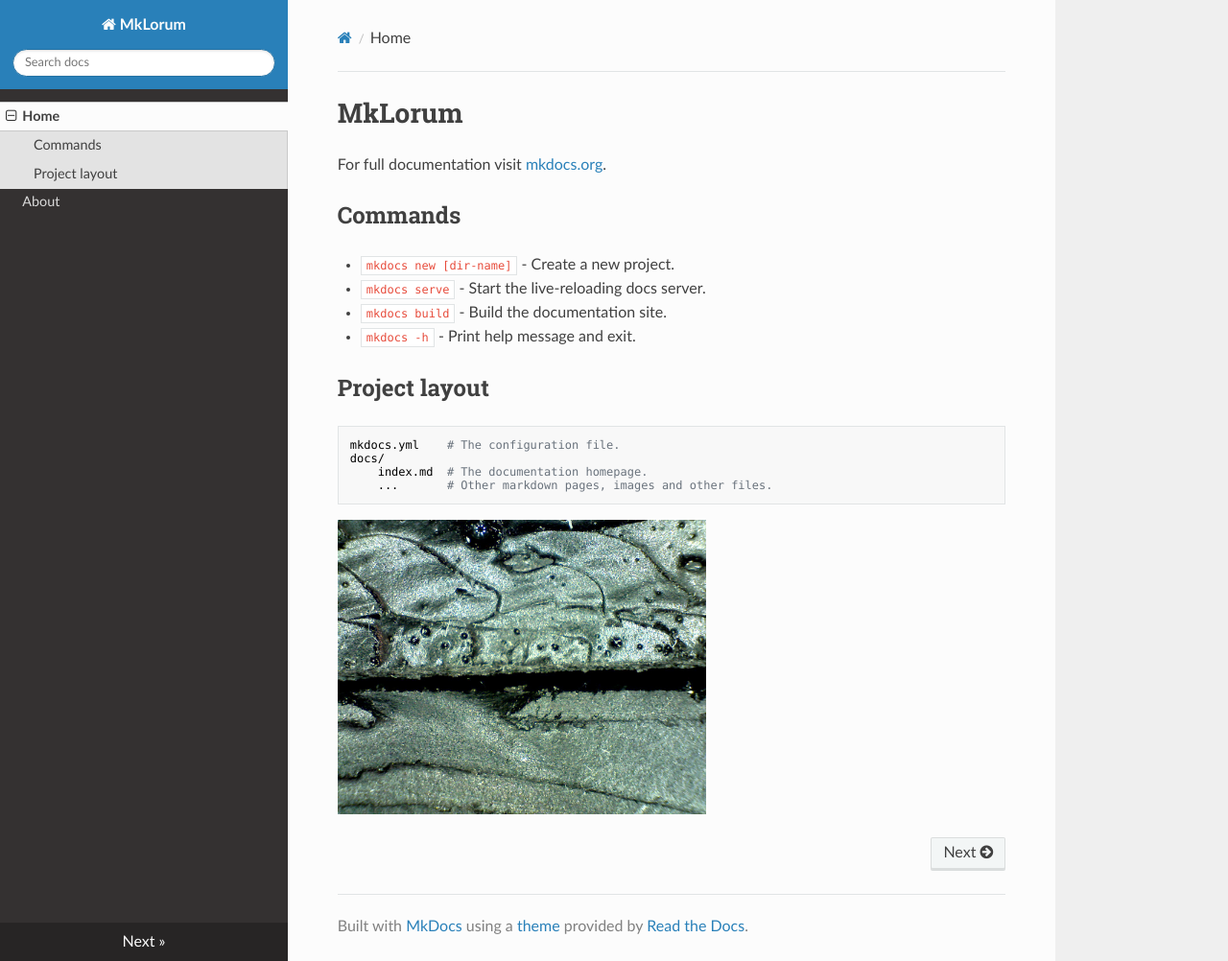
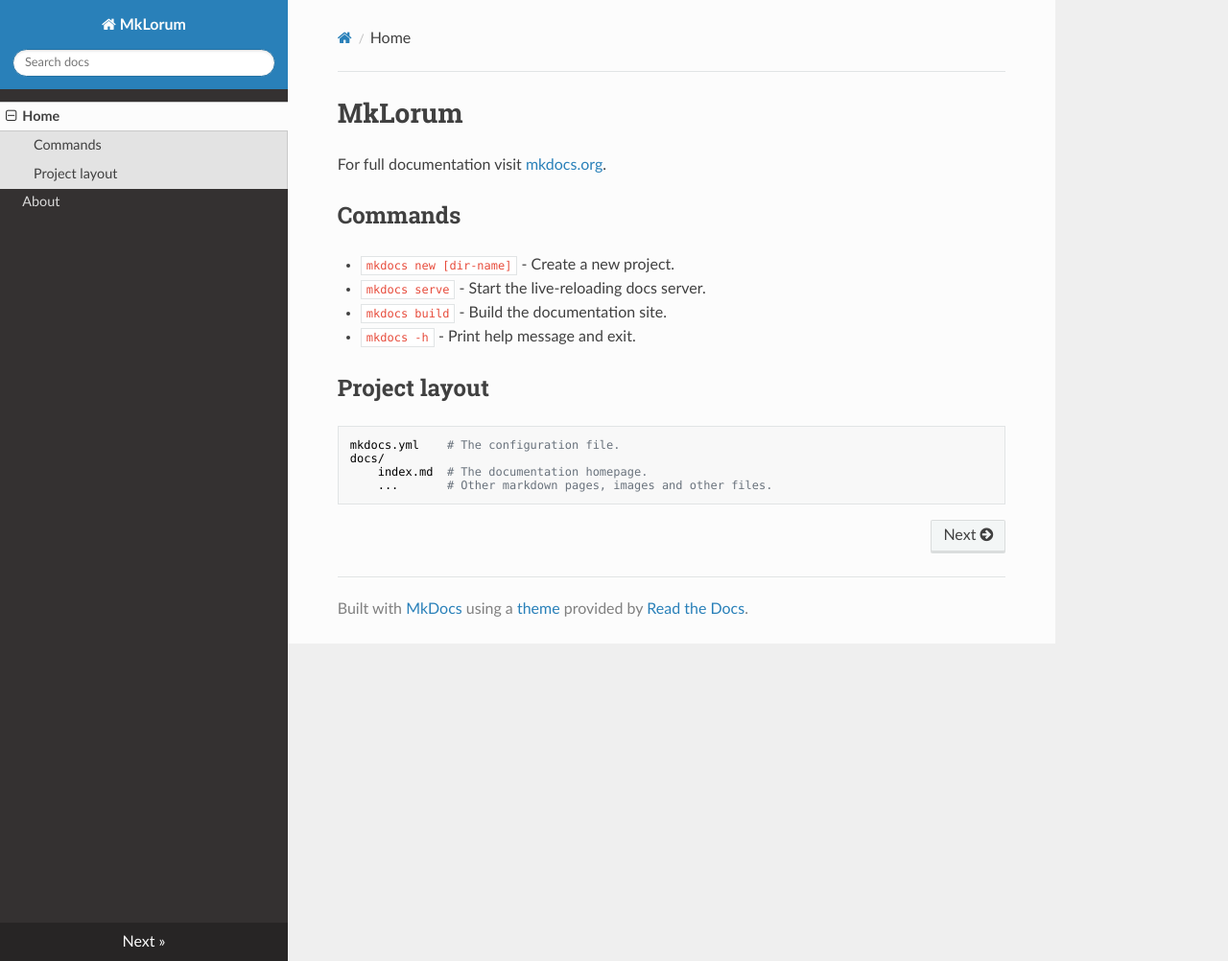
Before and after one commit to morganjroberts/USTopenSourceTest, an MkDocs documentation site: the page built from docs/index.md, in a window 1280 px wide and 1002 px high. Shown: the whole window at 96% size. Built offline with MkDocs 1.6.1, drawn with Linux system fonts in a browser that asks for light colours; nearby versions of some CDN libraries.

Commit message:
Update index.md

```diff
--- a/docs/index.md
+++ b/docs/index.md
@@ -15,5 +15,3 @@
     docs/
         index.md  # The documentation homepage.
         ...       # Other markdown pages, images and other files.
-
-<img src="..\media\Aptflex bubble comparison.JPG" alt="Aptflex bubble comparison" style="zoom:30%;" />
```
